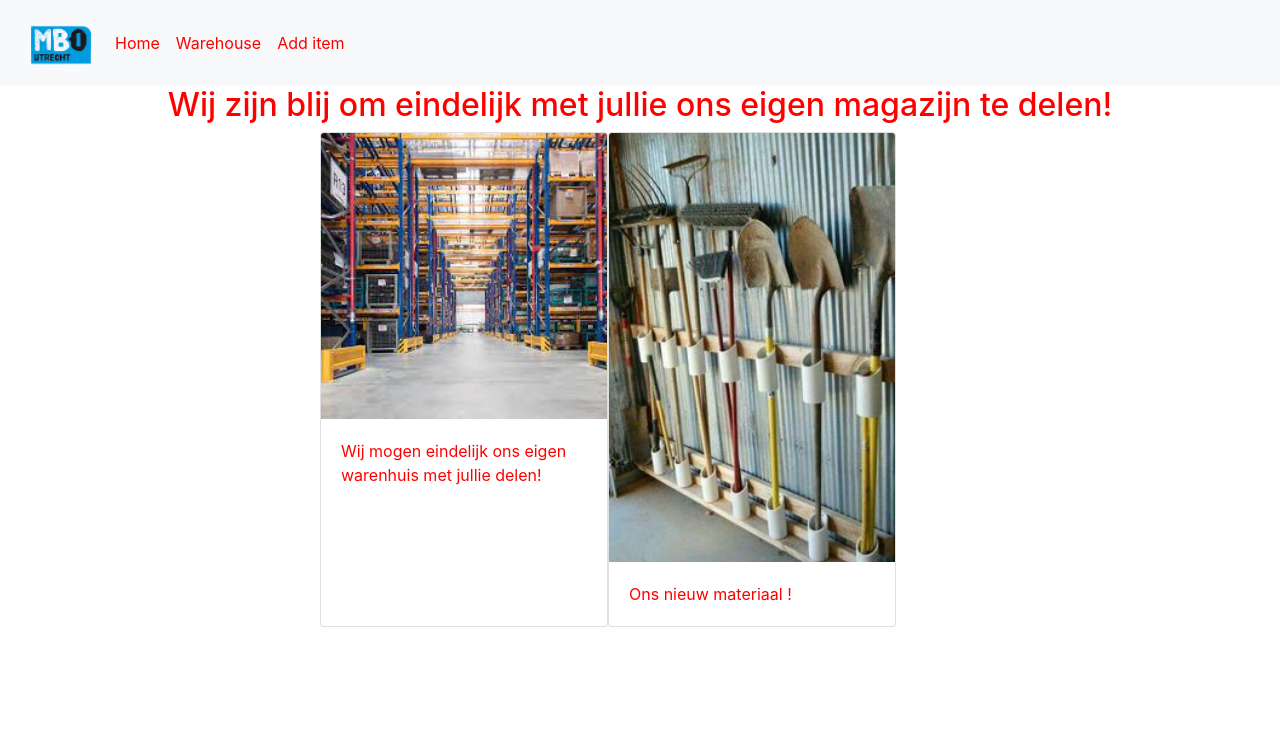
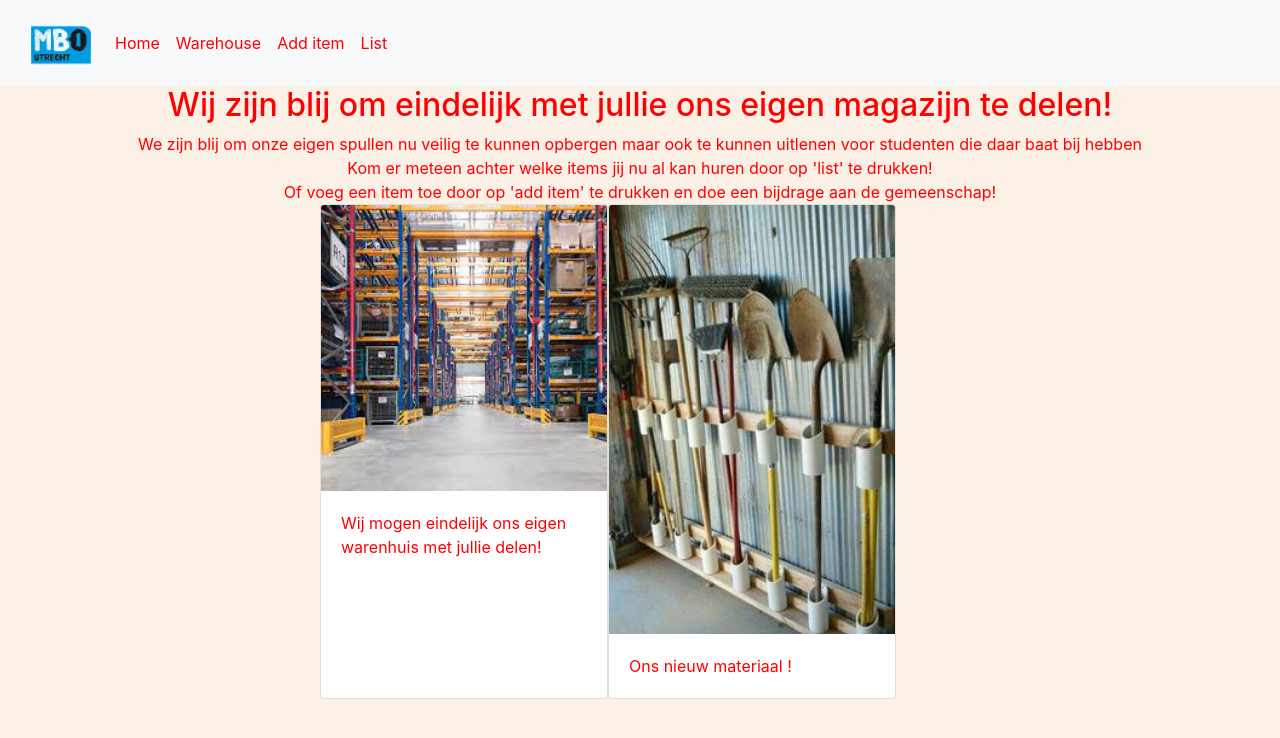
Before and after one commit to maricalexei/Project-MBOU-Magazijn, a PHP site: page / in a window 1280 px wide. Shown: the top 738 px of the page. Run offline with PHP 8.4, Linux system fonts and the light colour scheme.

Commit message:
added list.php
updates to index.php + add list.php

```diff
--- a/css/style.css
+++ b/css/style.css
@@ -1,4 +1,4 @@
-/* #container {
+#container {
     width: 50vw;
     height: 70vh;
 
@@ -9,7 +9,7 @@
     grid-template-columns: repeat(2, 1fr);
     grid-template-rows: repeat(2, 1fr);
     border-bottom: 1px solid black;
-} */
+}
 
 .row {
     display: flex;
--- a/index.php
+++ b/index.php
@@ -43,13 +43,30 @@
         </li>
         <li class="nav-item">
           <a class="nav-link" href="/add.php">Add item</a>
-</li>
+        </li>
+        <li class="nav-item">
+          <a class="nav-link" href="/list.php">List</a>
+        </li>
     </div>
   </div>
 </nav>
 
 <h2><center>Wij zijn blij om eindelijk met jullie ons eigen magazijn te delen!</center></h2>
+<p1><center>We zijn blij om onze eigen spullen nu veilig te kunnen opbergen maar ook te kunnen uitlenen voor studenten die daar baat bij hebben</center></p1>
+<p2><center>Kom er meteen achter welke items jij nu al kan huren door op 'list' te drukken!</center><p2>
+<p3><center>Of voeg een item toe door op 'add item' te drukken en doe een bijdrage aan de gemeenschap!</center><p3>
 
+
+<style>
+body {
+  background-color: linen;
+}
+
+h1 {
+  color: maroon;
+  margin-left: 40px;
+}
+</style>
 <!-- card 1 -->
 <div class="row">
   <div class="card" style="width: 18rem;">
```
Also changed, not shown: list.php (added).
